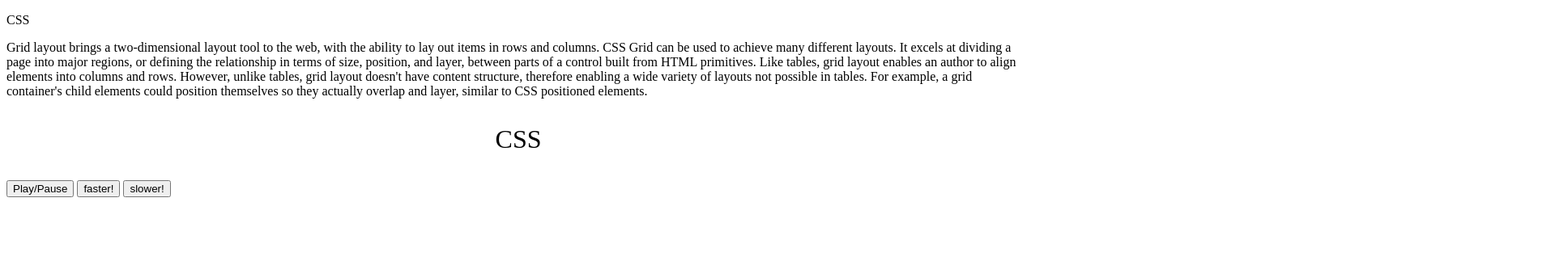
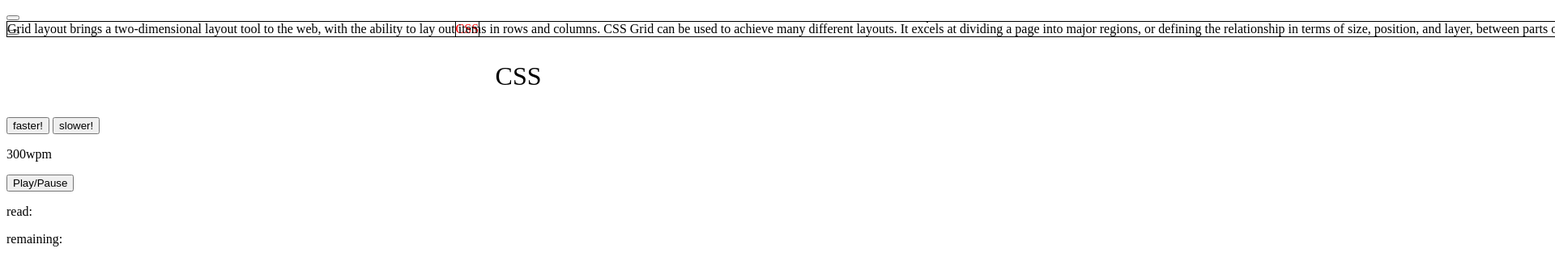
Before and after one commit to zkc/wbwr, an Electron app: page app/reader.html in a window 1280 px wide. Shown: the top 344 px of the page at 81% size, 1920 px wide, since content can reach past the window. Drawn offline with nearby package versions, Linux system fonts and the light colour scheme; no server answers.

Commit message:
Add some new tags to reader and some styling

```diff
--- a/app/reader.css
+++ b/app/reader.css
@@ -2,6 +2,43 @@
   text-align: center;
   margin: 20px auto;
   font-size: 2em;
+}
+
+.scrolling-text-container {
+  text-align: center;
+  width: 90%;
+}
+
+.scrolling-text {
+  white-space: nowrap;
+  display: grid;
+  grid-template-columns: auto auto auto;
+  grid-template-row: 20px;
+  grid-column-gap: 10px;
+}
+
+.scroll {
+  border: 1px solid black;
+  position: absolute;
+}
+
+.scrolling-past {
+  direction: rtl;
+  justify-self: end;
+  grid-column: 1;
+}
+
+.scrolling-current {
+  vertical-align: middle;
+  position: absolute;
+  color: red;
+  justify-self: center;
+  grid-column: 2/3;
+}
+
+.scrolling-future {
+  justify-self: start;
+  grid-column: 3/4;
 }
 
 /*textarea {
--- a/app/reader.html
+++ b/app/reader.html
@@ -6,17 +6,24 @@
     <title></title>
   </head>
   <body>
-    <div class="scrolling-text">
-      <p class="scrolling-past"></p>
-      <div class="scrolling-current"></div>
-      <p class="scrolling-future"></p>
+    <button id="last-button"></button>
+    <div class="scrolling-text-container">
+      <div class="scrolling-text">
+        <div class="scrolling-past scroll"></div>
+        <div class="scrolling-current scroll"></div>
+        <div class="scrolling-future scroll"></div>
+      </div>
     </div>
+    <button id="next-button"></button>
     <div class="word-wrapper">
       <p class='viewer'></p>
     </div>
-    <button id="play-pause-button">Play/Pause</button>
     <button id="faster-button">faster!</button>
     <button id="slower-button">slower!</button>
+    <p class="wpm-readout"><span class"wpm">300</span>wpm</p>
+    <button id="play-pause-button">Play/Pause</button>
+    <p class="read-readout">read:<span class="read-count"></span></p>
+    <p class="remaining-readout">remaining:<span class="remaining-count"></span></p>
     <script>require('./reader.js');</script>
   </body>
 
```
Also changed, not shown: images/faster.svg (added), images/last.svg (added), images/next.svg (added), images/pause.svg (added), images/play.svg (added), images/slower.svg (added), 1 other file.
